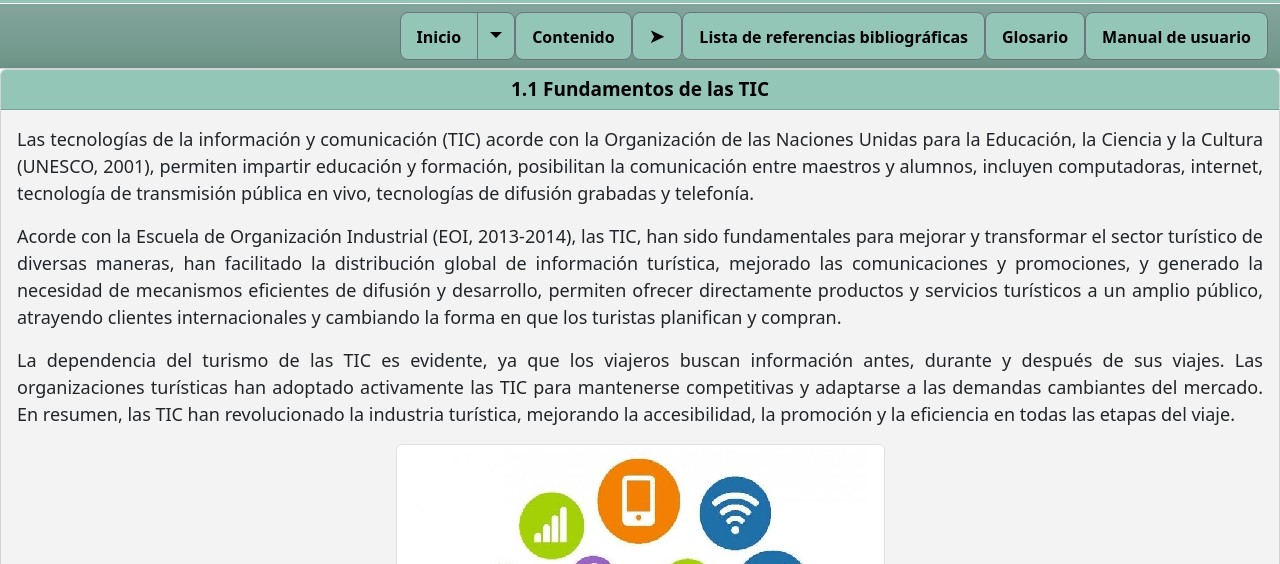
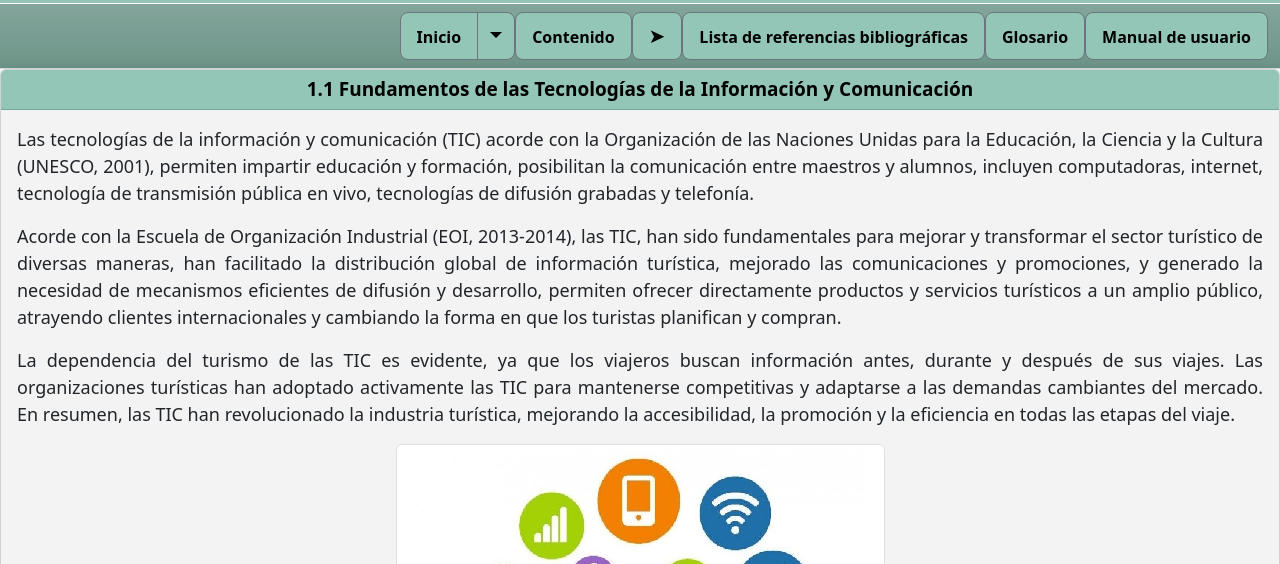
Before and after one commit to vigs950813/RDD_EST_TIC_COPIA, a plain HTML site: page pages/1-1-fundamentos-de-las-tic.html in a window 1280 px wide. Shown: the part 236-800 px from the top of the page. Drawn offline with nearby package versions, Linux system fonts and the light colour scheme.

Commit message:
Se cambia el título tanto de pestaña como para etiqueta h de la página 1-1

```diff
--- a/pages/1-1-fundamentos-de-las-tic.html
+++ b/pages/1-1-fundamentos-de-las-tic.html
@@ -6,7 +6,7 @@
   <meta name="viewport" content="width=device-width, initial-scale=1, shrink-to-fit=no" />
   <meta name="description" content="" />
   <meta name="author" content="" />
-  <title>1.1 Fundamentos de las TIC</title>
+  <title>1.1 Fundamentos de las Tecnologías de la Información y Comunicación</title>
   <!-- Favicon-->
   <link rel="icon" type="image/x-icon" href="assets/favicon.ico" />
   <!-- Bootstrap CSS-->
@@ -52,7 +52,7 @@
   <main>
     <section>
       <div class="card">
-        <h3 class="card-header">1.1 Fundamentos de las TIC</h3>
+        <h3 class="card-header">1.1 Fundamentos de las Tecnologías de la Información y Comunicación</h3>
         <div class="card-body">
           <p class="card-text">
             Las tecnologías de la información y comunicación (TIC) acorde con la Organización de las Naciones Unidas para la
```
